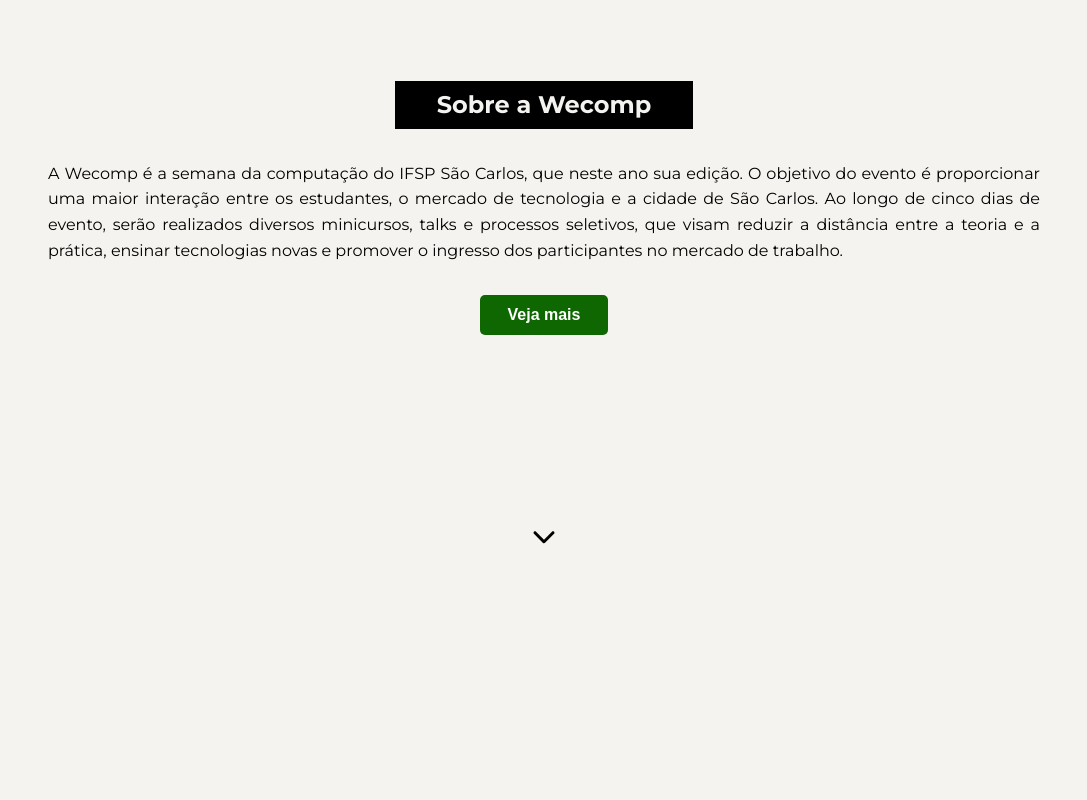
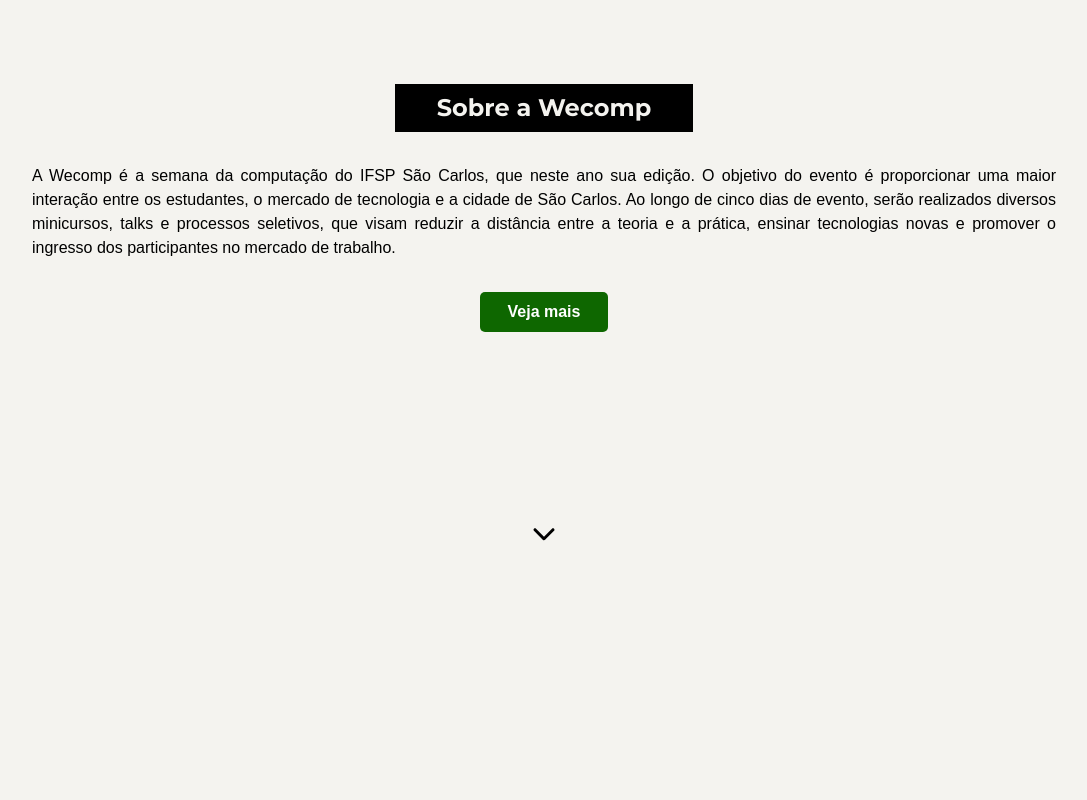
Before and after one commit to pet-ads/wecomp-new, a React (Vite) app: page / in a window 1280 px wide. Shown: the part 1000-1800 px from the top of the page, without its empty margins (96-1183 px from the left). Built offline with nearby package versions, Linux system fonts and the light colour scheme.

Commit message:
refactor: add new properties in text component

```diff
--- a/src/components/sections/Contact/index.tsx
+++ b/src/components/sections/Contact/index.tsx
@@ -16,7 +16,7 @@
     <ContactContainer>
       <ContactContent ref={sections.Contact}>
         <SubTitle children="Informações de contato" />
-        <Text children="Nos acompanhe pelas nossas redes sociais, onde divulgaremos as atualizações do evento." />
+        <Text textAlign="center" children="Nos acompanhe pelas nossas redes sociais, onde divulgaremos as atualizações do evento." />
         <ContactCards>
           {socialMediaLinks.map((media) => (
             <Card
--- a/src/components/ui/Text/index.tsx
+++ b/src/components/ui/Text/index.tsx
@@ -1,7 +1,6 @@
 import { TextContainerProps } from "./types.ts";
-
 import { TextContainer } from "./styles.ts";
 
-export default function Text({ children }: TextContainerProps) {
-  return <TextContainer>{children}</TextContainer>;
+export default function Text({ children, ...props }: TextContainerProps) {
+  return <TextContainer {...props}>{children}</TextContainer>;
 }
--- a/src/components/ui/Text/styles.ts
+++ b/src/components/ui/Text/styles.ts
@@ -1,23 +1,47 @@
 import styled from "styled-components";
+import { TextContainerProps } from "./types.ts";
 
-export const TextContainer = styled.div`
-  display: flex;
+export const TextContainer = styled.div<TextContainerProps>`
+  display: ${({ display }) => display || "flex"};
+  align-items: ${({ alignItems }) => alignItems || "center"};
+  justify-content: ${({ justifyContent }) => justifyContent || "center"};
 
-  min-width: 60%;
+  width: ${({ width }) => width || "100%"};
+  min-width: ${({ minWidth }) => minWidth || "60%"};
+  max-width: ${({ maxWidth }) => maxWidth || "none"};
 
-  height: auto;
+  height: ${({ height }) => height || "auto"};
+  min-height: ${({ minHeight }) => minHeight || "none"};
+  max-height: ${({ maxHeight }) => maxHeight || "none"};
 
   padding: 2rem 1rem;
 
   overflow-wrap: break-word;
 
-  text-align: justify;
+  font-size: ${({ fontSize }) => fontSize || "1rem"};
+  font-family: ${({ fontFamily }) => fontFamily || "Arial, sans-serif"};
+  font-weight: ${({ fontWeight }) => fontWeight || "400"};
+  font-style: ${({ fontStyle }) => fontStyle || "normal"};
+  letter-spacing: ${({ letterSpacing }) => letterSpacing || "normal"};
+  line-height: ${({ lineHeight }) => lineHeight || "1.5"};
+  text-transform: ${({ textTransform }) => textTransform || "none"};
+  text-align: ${({ textAlign }) => textAlign || "justify"};
+  word-break: ${({ wordBreak }) => wordBreak || "normal"};
+  white-space: ${({ whiteSpace }) => whiteSpace || "normal"};
 
-  font-size: 1rem;
-
-  color: var(--secundary-text-color);
+  color: ${({ color }) => color || "var(--secundary-text-color)"};
+  background-color: ${({ backgroundColor }) =>
+    backgroundColor || "transparent"};
+  text-shadow: ${({ textShadow }) => textShadow || "none"};
+  text-decoration: ${({ textDecoration }) => textDecoration || "none"};
+  opacity: ${({ opacity }) => (opacity !== undefined ? opacity : 1)};
 
   @media (max-width: 380px) {
-    font-size: 0.8rem;
+    font-size: ${({ fontSize }) =>
+      typeof fontSize === "string"
+        ? `calc(${fontSize} * 0.8)`
+        : fontSize
+        ? `${fontSize * 0.8}px`
+        : "0.8rem"};
   }
 `;
```
Also changed, not shown: src/components/ui/Text/types.ts (+31 -1 lines).
